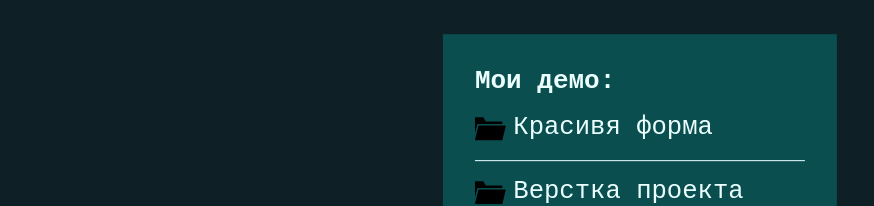
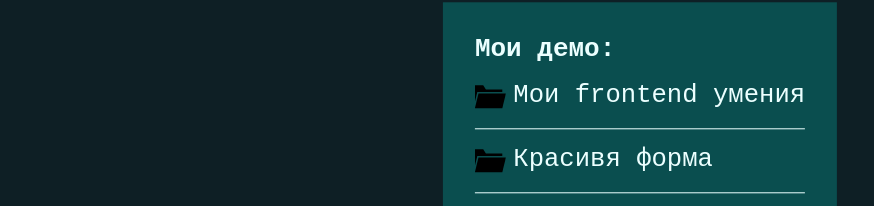
Before and after one commit to xensers/xensers.github.io, a plain HTML site: page index.html in a window 1280 px wide. Shown: the part 192-398 px from the top of the page, without its empty margins (0-874 px from the left). Drawn offline with Linux system fonts and the light colour scheme.

Commit message:
main 1.1.0

```diff
--- a/index.html
+++ b/index.html
@@ -242,6 +242,9 @@
     <h1>Мои демо:</h1>
     <ul class="menu">
       <li class="menu__item">
+        <a href="https://xensers.github.io/frontend-skills/" class="menu__link">Мои frontend умения</a>
+      </li>
+      <li class="menu__item">
         <a href="https://xensers.github.io/amazing-form/" class="menu__link">Красивя форма</a>
       </li>
       <li class="menu__item">
```
